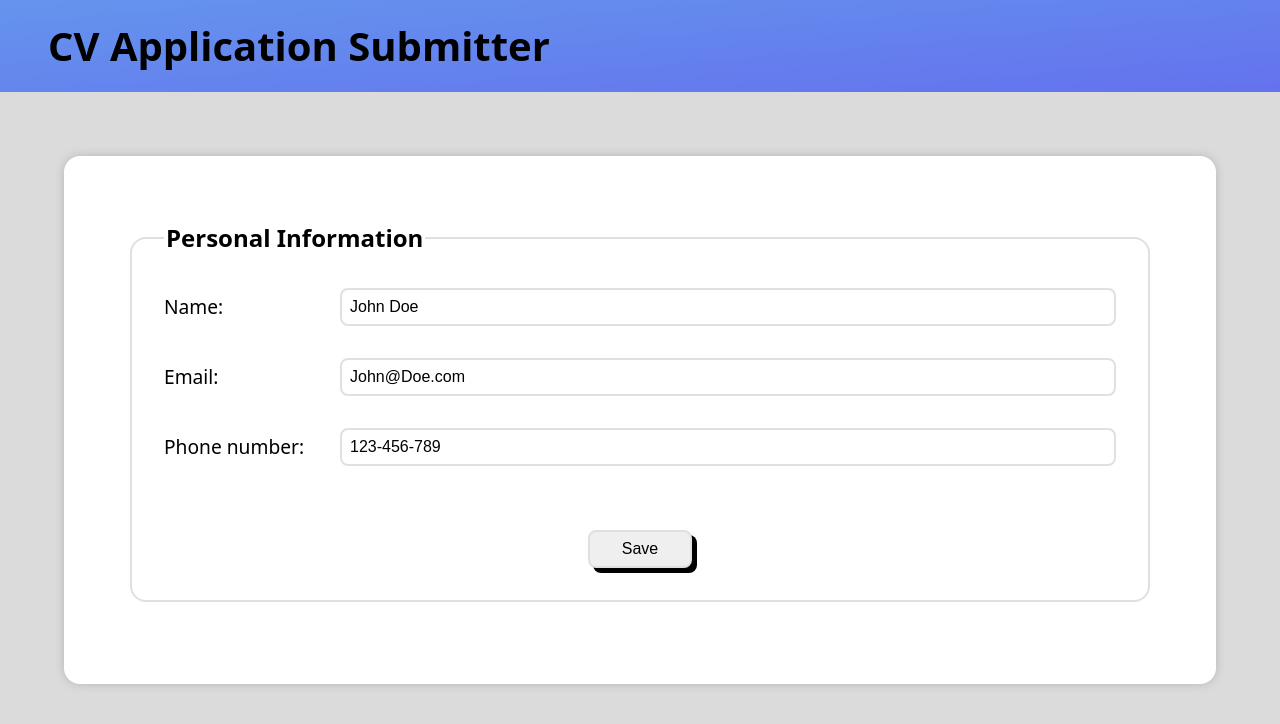
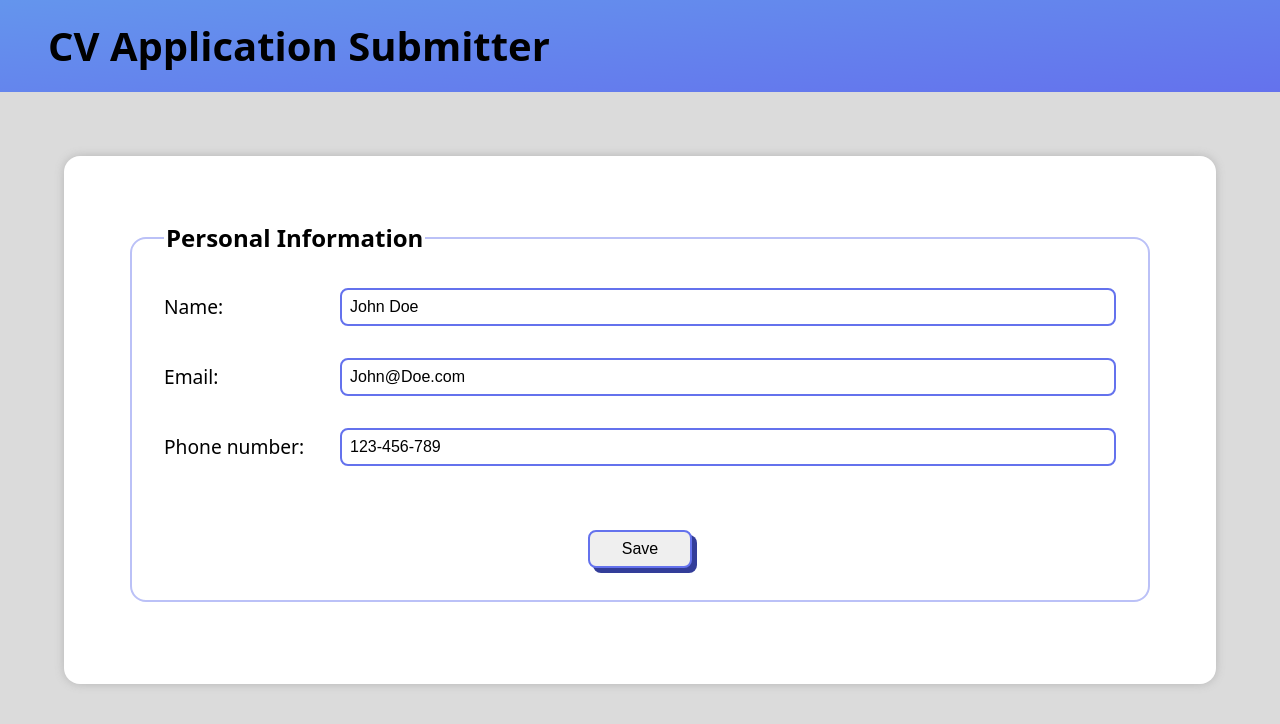
Before and after one commit to leandroesposito/top-cv-application, a React (Vite) app: page / in a window 1280 px wide. Shown: the top 724 px of the page. Built offline with nearby package versions, Linux system fonts and the light colour scheme.

Commit message:
Change  border colors

```diff
--- a/src/styles/Form.css
+++ b/src/styles/Form.css
@@ -3,7 +3,7 @@ fieldset {
   display: flex;
   flex-direction: column;
   gap: 2rem;
-  border: 2px solid rgb(224, 224, 224);
+  border: 2px solid hsl(234, 79%, 85%);
   border-radius: 1rem;
 }
 
@@ -36,7 +36,8 @@ button {
   font-style: inherit;
   font-size: inherit;
   padding: 0.5rem;
-  border: 2px solid rgb(224, 224, 224);
+  border: 2px solid hsl(234, 79%, 66%);
+  border-image-slice: 1;
   border-radius: 0.5rem;
   flex: 1;
 }
@@ -44,7 +45,7 @@ button {
 button {
   align-self: center;
   padding: 0.5rem 2rem;
-  box-shadow: 5px 5px black;
+  box-shadow: 5px 5px hsl(234, 50%, 40%);
   margin-top: 2rem;
 }
 
```
